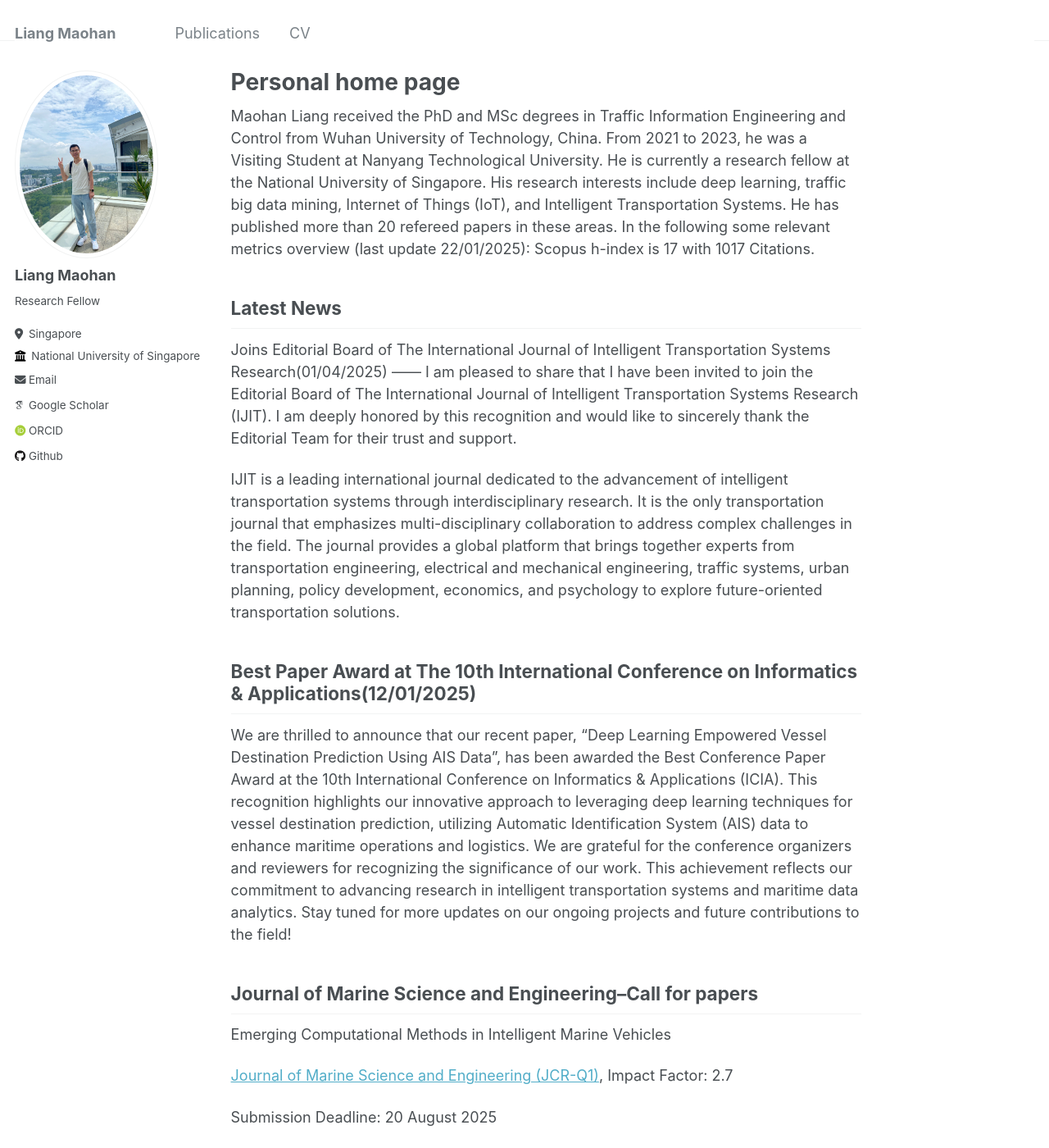
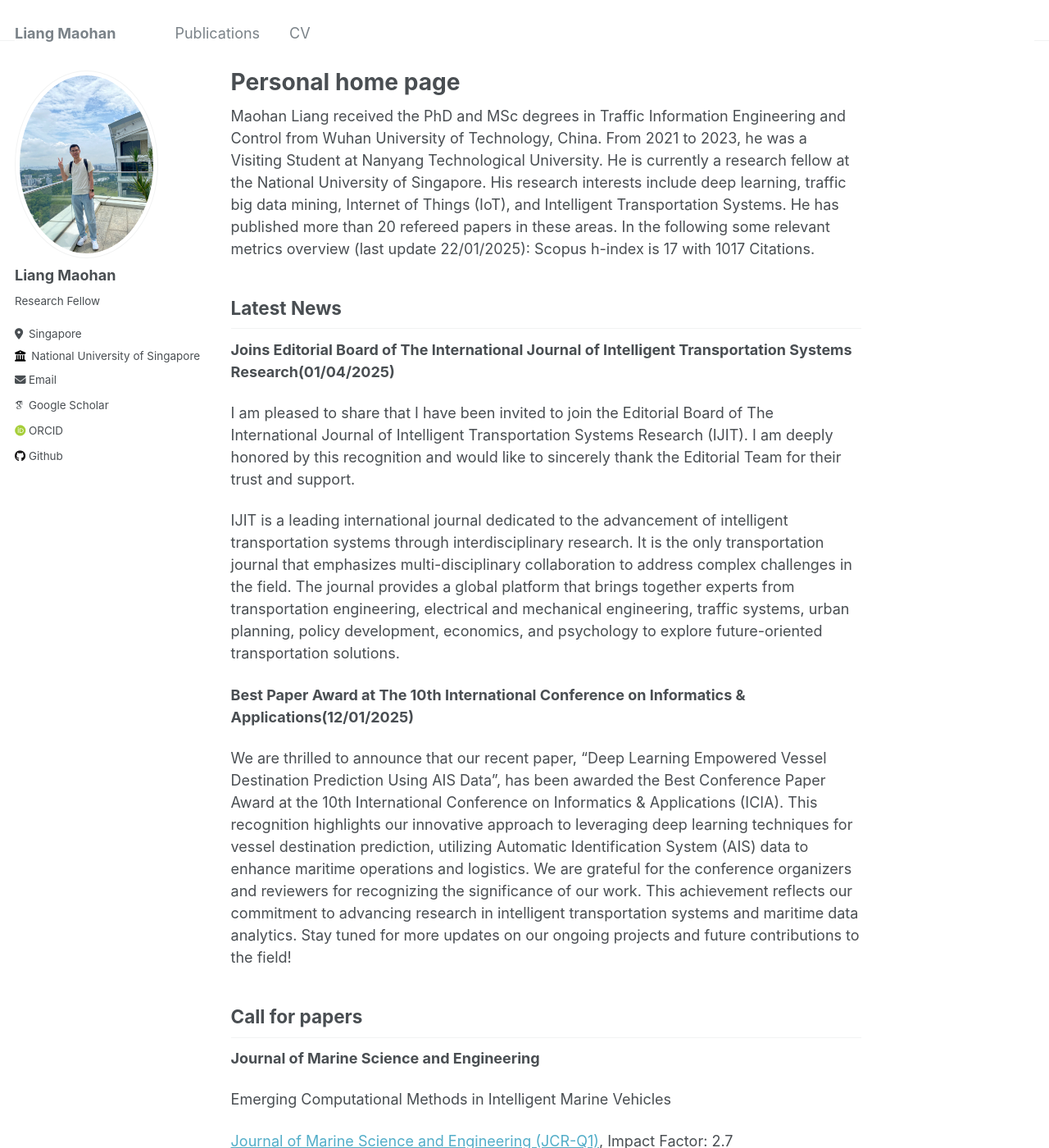
Before and after one commit to maohliang/nus.github.io, a Jekyll site: the page built from _pages/about.md, in a window 1280 px wide and 1400 px high. Shown: the whole window at 82% size. Built offline with Jekyll 4.4.1, drawn with Linux system fonts in a browser that asks for light colours; some web fonts are replaced; some of the changed text lies outside the part shown.

```diff
--- a/_pages/about.md
+++ b/_pages/about.md
@@ -11,21 +11,24 @@ Maohan Liang received the PhD and MSc degrees in Traffic Information Engineering
 
 Latest News
 ------
-Joins Editorial Board of The International Journal of Intelligent Transportation Systems Research(01/04/2025)
-------
+
+**Joins Editorial Board of The International Journal of Intelligent Transportation Systems Research(01/04/2025)**
+
 I am pleased to share that I have been invited to join the Editorial Board of The International Journal of Intelligent Transportation Systems Research (IJIT). I am deeply honored by this recognition and would like to sincerely thank the Editorial Team for their trust and support.
 
 IJIT is a leading international journal dedicated to the advancement of intelligent transportation systems through interdisciplinary research. It is the only transportation journal that emphasizes multi-disciplinary collaboration to address complex challenges in the field. The journal provides a global platform that brings together experts from transportation engineering, electrical and mechanical engineering, traffic systems, urban planning, policy development, economics, and psychology to explore future-oriented transportation solutions.
 
-Best Paper Award at The 10th International Conference on Informatics & Applications(12/01/2025)
-------
+**Best Paper Award at The 10th International Conference on Informatics & Applications(12/01/2025)**
+
 We are thrilled to announce that our recent paper, "Deep Learning Empowered Vessel Destination Prediction Using AIS Data", has been awarded the Best Conference Paper Award at the 10th International Conference on Informatics & Applications (ICIA).
 This recognition highlights our innovative approach to leveraging deep learning techniques for vessel destination prediction, utilizing Automatic Identification System (AIS) data to enhance maritime operations and logistics. We are grateful for the conference organizers and reviewers for recognizing the significance of our work.
 This achievement reflects our commitment to advancing research in intelligent transportation systems and maritime data analytics. Stay tuned for more updates on our ongoing projects and future contributions to the field!
 
 
-Journal of Marine Science and Engineering--Call for papers
+Call for papers
 ------
+
+**Journal of Marine Science and Engineering**
 
 Emerging Computational Methods in Intelligent Marine Vehicles
 
@@ -45,8 +47,7 @@ Machine Learning for Sustainable Maritime Transportation: Empirical Insights and
 Submission Deadline: 28 Oct 2025
 
 
-Frontiers in Marine Science--Call for papers (Extension)
-------
+**Frontiers in Marine Science--Call for papers (Extension)**
 
 Emerging Computational Intelligence Techniques to Address Challenges in Oceanic Computing
 
@@ -55,8 +56,7 @@ Emerging Computational Intelligence Techniques to Address Challenges in Oceanic
 Submission Deadline: 18 December 2024
 
 
-Computers and Electrical Engineering--Call for papers (Closed)
-------
+**Computers and Electrical Engineering--Call for papers (Closed)**
 
 Internet of Things-Aided Intelligent Transport Systems: Sensors, Methods, and Applications
 
@@ -65,8 +65,8 @@ Internet of Things-Aided Intelligent Transport Systems: Sensors, Methods, and Ap
 Submission Deadline: 30th December 2024
 
 
-Information--Call for papers
-------
+**Information--Call for papers**
+
 Deep Learning Approach for Time Series Forecasting
 
 [Information](https://www.mdpi.com/journal/information/special_issues/4T883HR79T#editors ), Impact Factor: 2.4
```
Also changed, not shown: other parts of _pages/about.md (+1 -2 lines).
